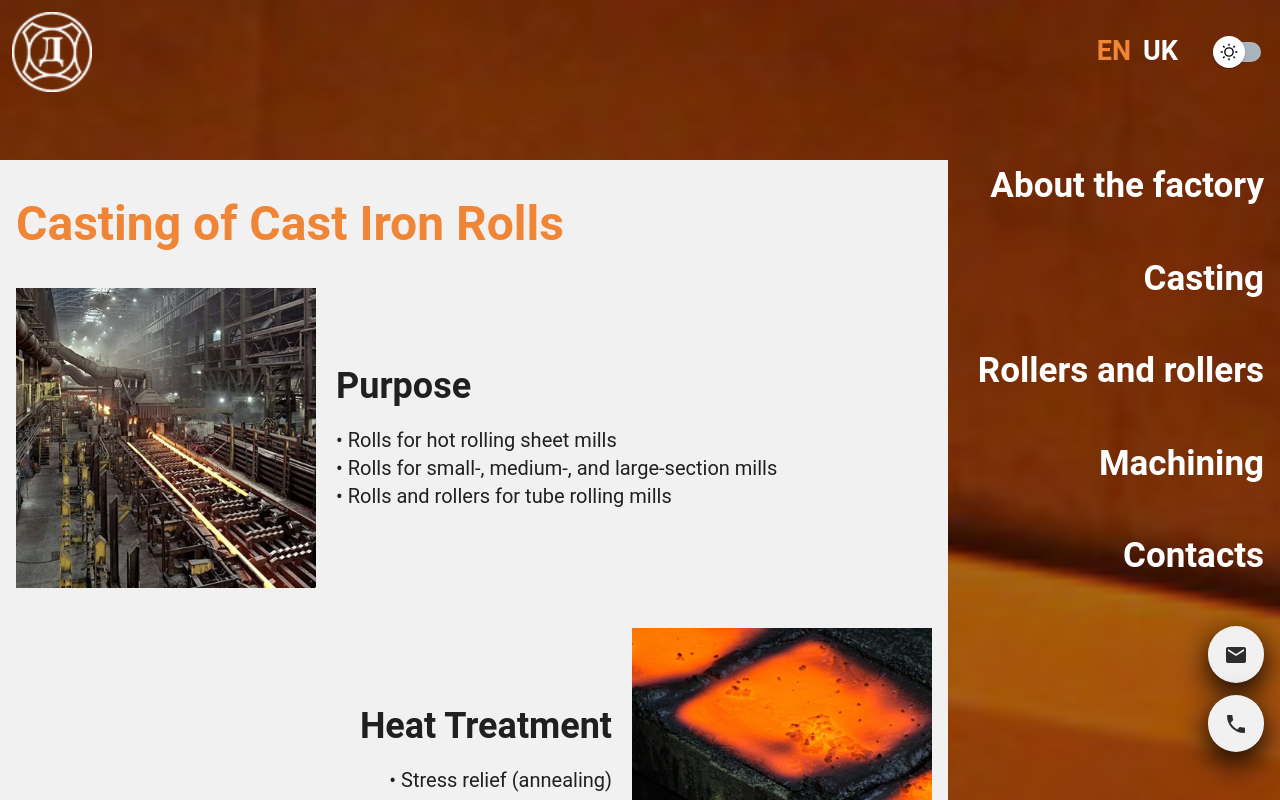
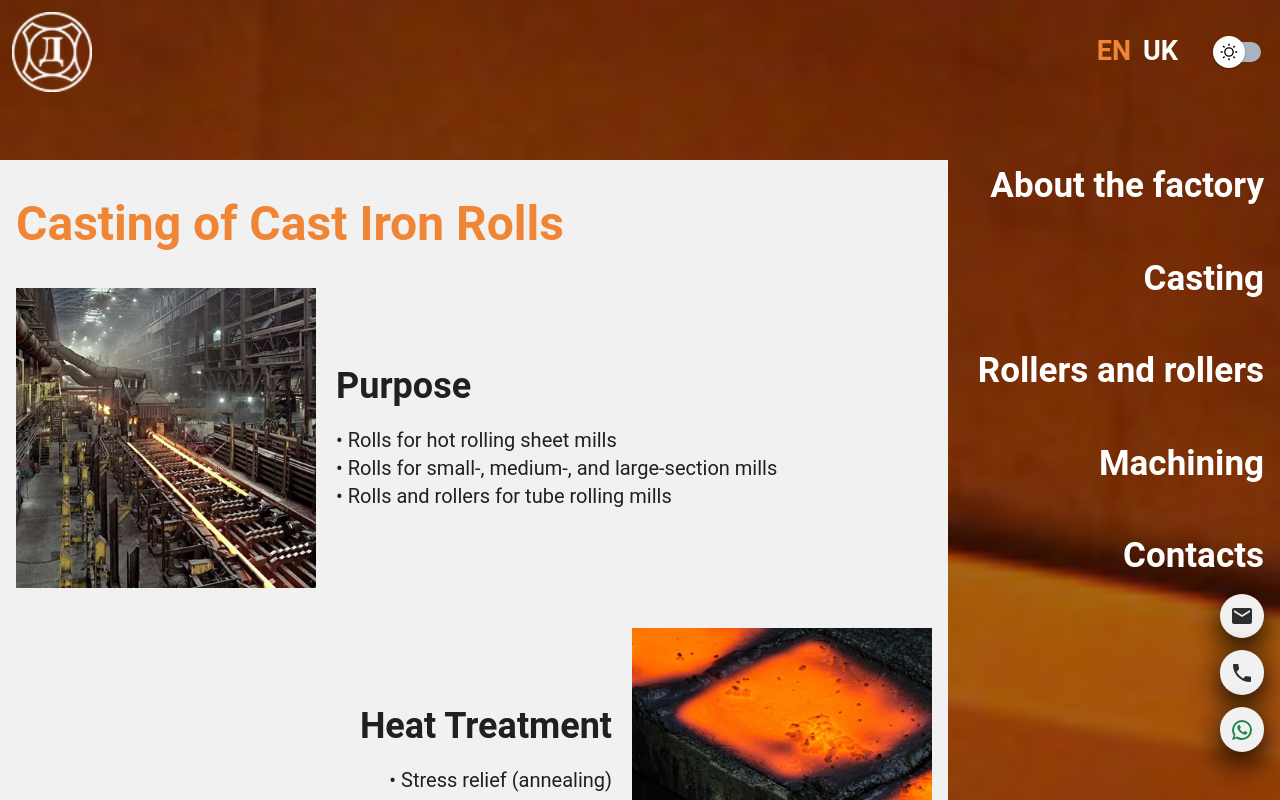
Before and after one commit to ixaker/siteDZPV, a Next.js app: page /en/rollers in a window 1280 px wide. Shown: the top 800 px of the page. Built offline with nearby package versions, Linux system fonts and the light colour scheme.

Commit message:
remove contacts section from localization files and add WhatsApp communication button

```diff
--- a/locales/uk.json
+++ b/locales/uk.json
@@ -136,21 +136,6 @@
         { "prev": "/assets/gallery-photo7s.webp", "full": "/assets/gallery-photo7f.webp" },
         { "prev": "/assets/gallery-photo8s.webp", "full": "/assets/gallery-photo8f.webp" }
       ]
-    },
-    "contacts": {
-      "title": "Контакти",
-      "listContacts": [
-        {
-          "title": "Адреса",
-          "description": "вулиця Яхненківська, 2, м. Дніпро, Дніпропетровська область, 49025, Україна",
-          "id": "address"
-        },
-        { "title": "Пошта", "description": "info@qpart.com.ua", "id": "email" },
-        { "title": "Телефон", "description": "+380989950760", "id": "phone" }
-      ],
-      "descriptionContact": "З будь-яких питань, будь ласка, зв'яжіться з нами за наведеними вище контактами. Ми працюємо з 8:00 до 17:00 ПН-ПТ. Запити через email обробляються протягом 24 годин.",
-      "ourLocation": "Ми тут!",
-      "buildRoute": "Побудувати маршрут"
     }
   },
   "mehobrobka": {
@@ -205,20 +190,6 @@
         { "prev": "/assets/gallery-photo16s.webp", "full": "/assets/gallery-photo16f.webp" },
         { "prev": "/assets/gallery-photo17s.webp", "full": "/assets/gallery-photo17f.webp" }
       ]
-    },
-    "contacts": {
-      "title": "Контакти",
-      "listContacts": [
-        {
-          "title": "Адреса",
-          "description": "вулиця Яхненківська, 2, м. Дніпро, Дніпропетровська область, 49025, Україна",
-          "id": "address"
-        },
-        { "title": "Пошта", "description": "info@qpart.com.ua", "id": "email" },
-        { "title": "Телефон", "description": "+380989950760", "id": "phone" }
-      ],
-      "ourLocation": "Ми тут!",
-      "buildRoute": "Побудувати маршрут"
     }
   },
   "rollersPage": {
--- a/src/components/ui/button/CommunicationButton.tsx
+++ b/src/components/ui/button/CommunicationButton.tsx
@@ -2,6 +2,7 @@ import React from 'react';
 import CustomButton from './CustomButton';
 import { useTheme } from '@mui/material';
 import { darkTheme, lightTheme } from '@/theme';
+import WhatsAppIcon from '@mui/icons-material/WhatsApp';
 
 interface PropsCommunicationButton {
   email: React.ReactNode;
@@ -25,6 +26,7 @@ const CommunicationButton: React.FC<PropsCommunicationButton> = ({ email, phone
             color: secondaryColor,
           }}
           variant="communication-button"
+          className="!px-[10px] !py-[10px]"
         >
           {email}
         </CustomButton>
@@ -37,8 +39,22 @@ const CommunicationButton: React.FC<PropsCommunicationButton> = ({ email, phone
             color: secondaryColor,
           }}
           variant="communication-button"
+          className="!px-[10px] !py-[10px]"
         >
           {phone}
+        </CustomButton>
+      </a>
+      <a target="_blank" aria-label="Chat on WhatsApp" href="https://wa.me/+380000000">
+        <CustomButton
+          ariaLabel="WhatsApp"
+          style={{
+            background: primaryColor,
+            color: secondaryColor,
+          }}
+          variant="communication-button"
+          className="!px-[10px] !py-[10px]"
+        >
+          <WhatsAppIcon className="!text-[#1f854a]  transition-all duration-300 ease-in-out font-bold size-[35px] md:size-10 lg:size-12" />
         </CustomButton>
       </a>
     </div>
```
